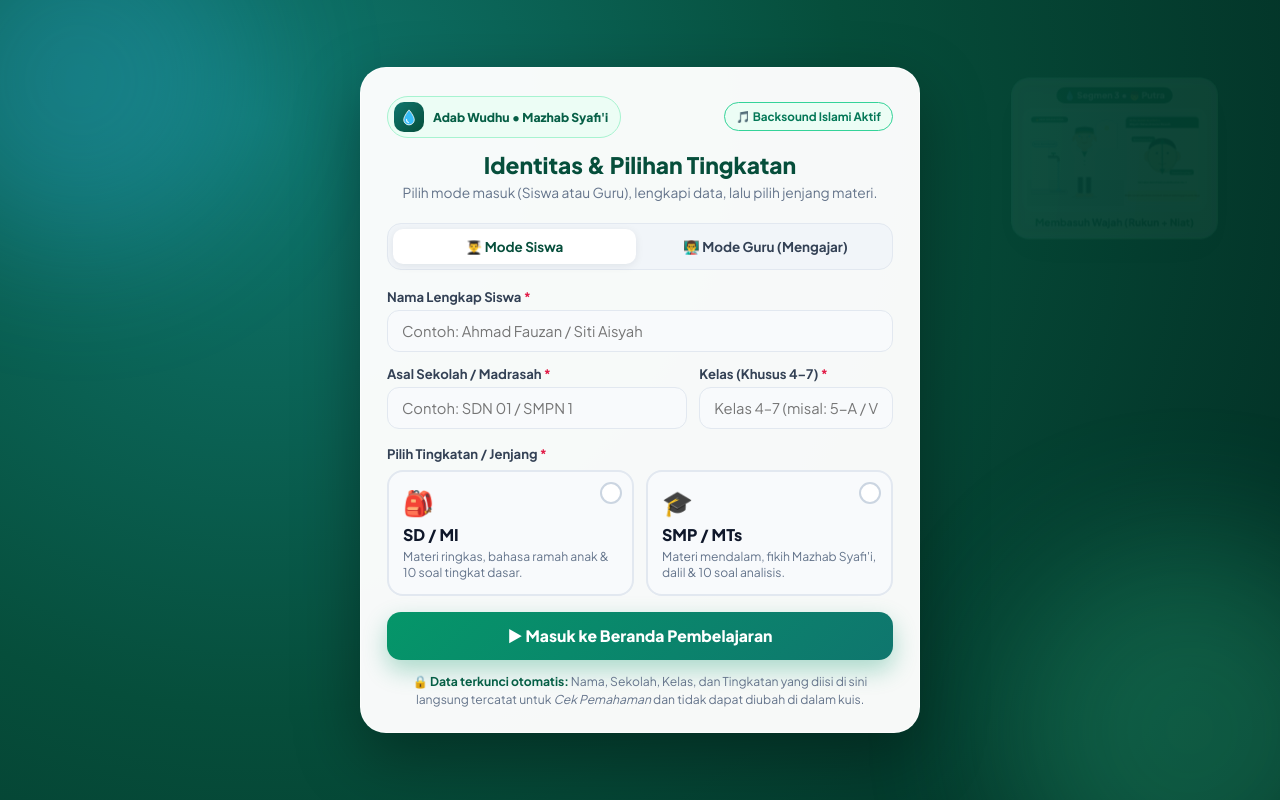
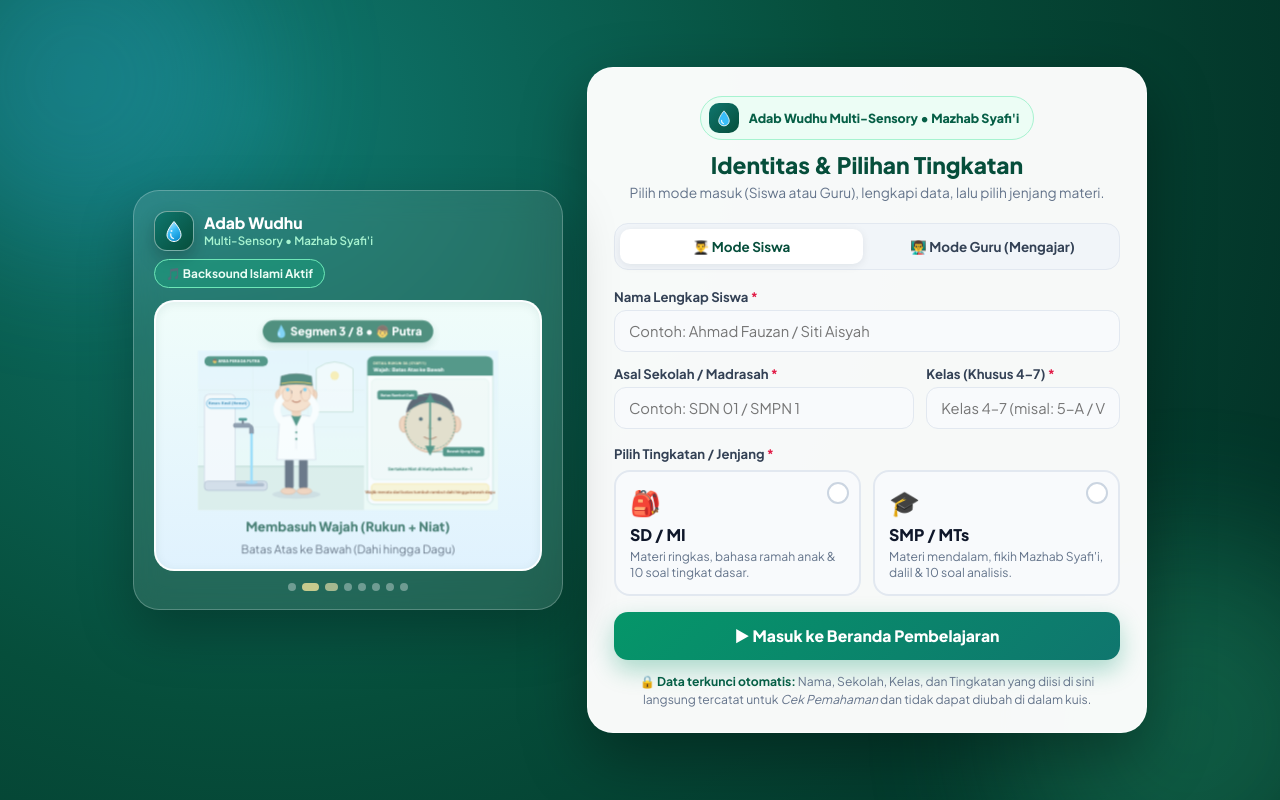
Before and after one commit to farihanputra57-a11y/Media-Adab-Wudhu, a plain HTML site: page index.html in a window 1280 px wide. Drawn offline with Linux system fonts and the light colour scheme.

Commit message:
Restore clean 2-column showcase card layout on initial gateway page

```diff
--- a/index.html
+++ b/index.html
@@ -50,9 +50,9 @@
 
     .gateway-wrap {
       position: relative;
-      z-index: 2;
+      z-index: 1;
       width: 100%;
-      max-width: 560px;
+      max-width: 1040px;
       display: flex;
       flex-direction: column;
       align-items: center;
@@ -60,115 +60,195 @@
 
     .gateway-stage {
       width: 100%;
-      display: flex;
+      display: grid;
+      grid-template-columns: minmax(300px, 430px) minmax(320px, 560px);
+      gap: 24px;
+      align-items: center;
       justify-content: center;
     }
     .gateway-stage.hidden {
       display: none;
     }
+    @media (max-width: 920px) {
+      .gateway-stage {
+        grid-template-columns: 1fr;
+        max-width: 560px;
+        gap: 16px;
+      }
+    }
 
-    /* Layer Pop-Up Gambar Animasi Wudhu Mengambang (Muncul Tiap 2 Detik, Menghilang Tipis, Pindah Tempat) */
-    .floating-wudhu-layer {
-      position: fixed;
-      inset: 0;
-      pointer-events: none;
-      z-index: 1;
-      overflow: hidden;
-    }
-    .floating-wudhu-popup {
-      position: absolute;
-      width: 255px;
-      background: rgba(255, 255, 255, 0.92);
-      backdrop-filter: blur(10px);
-      border-radius: 22px;
-      padding: 10px 12px 11px;
-      border: 2px solid rgba(167, 243, 208, 0.85);
-      box-shadow: 0 18px 42px rgba(0, 0, 0, 0.26);
+    /* Animated Wudhu 2-Second Pop-Up Showcase */
+    .wudhu-showcase {
+      background: rgba(255, 255, 255, 0.11);
+      border: 1.5px solid rgba(255, 255, 255, 0.24);
+      backdrop-filter: blur(14px);
+      border-radius: 26px;
+      padding: 20px 20px 18px;
+      box-shadow: 0 22px 54px rgba(0, 0, 0, 0.26);
       display: flex;
       flex-direction: column;
-      align-items: center;
-      gap: 6px;
-      animation: floatPopFade 2s ease-in-out forwards;
-      will-change: opacity, transform;
+      gap: 12px;
+      animation: cardEnter 0.55s cubic-bezier(0.16, 1, 0.3, 1);
     }
-    @media (max-width: 960px) {
-      .floating-wudhu-popup {
-        width: 175px;
-        padding: 7px 8px 8px;
-        opacity: 0.72;
-      }
-      .floating-wudhu-popup .popup-caption {
-        font-size: 0.7rem;
-      }
-    }
-    @keyframes floatPopFade {
-      0% {
-        opacity: 0;
-        transform: scale(0.8) translateY(14px);
-      }
-      18% {
-        opacity: 0.94;
-        transform: scale(1.02) translateY(0);
-      }
-      72% {
-        opacity: 0.9;
-        transform: scale(1) translateY(-4px);
-      }
-      100% {
-        opacity: 0;
-        transform: scale(0.94) translateY(-14px);
-      }
-    }
-    .floating-wudhu-popup .popup-step-pill {
-      display: inline-flex;
-      align-items: center;
-      gap: 5px;
-      background: #065f46;
-      color: #ffffff;
-      padding: 3px 10px;
-      border-radius: 999px;
-      font-size: 0.68rem;
-      font-weight: 800;
-    }
-    .floating-wudhu-popup .popup-svg-wrap {
-      width: 100%;
-      background: linear-gradient(180deg, #f0fdfa 0%, #e0f2fe 100%);
-      border-radius: 14px;
-      padding: 6px;
-      display: flex;
-      align-items: center;
-      justify-content: center;
-    }
-    .floating-wudhu-popup .popup-svg-wrap svg {
-      width: 100%;
-      max-height: 132px;
-      height: auto;
-      display: block;
-    }
-    .floating-wudhu-popup .popup-caption {
-      font-size: 0.78rem;
-      font-weight: 800;
-      color: #064e3b;
-      text-align: center;
-      line-height: 1.25;
-    }
-
-    .portal-top-strip {
+    .showcase-top {
       display: flex;
       align-items: center;
       justify-content: space-between;
       gap: 8px;
       flex-wrap: wrap;
-      margin-bottom: 12px;
     }
+    .showcase-brand {
+      display: inline-flex;
+      align-items: center;
+      gap: 10px;
+    }
+    .brand-drop-icon {
+      width: 40px;
+      height: 40px;
+      border-radius: 13px;
+      background: linear-gradient(135deg, #0f766e, #064e3b);
+      border: 1.5px solid rgba(255, 255, 255, 0.45);
+      display: grid;
+      place-items: center;
+      box-shadow: 0 8px 18px rgba(0, 0, 0, 0.22);
+      flex-shrink: 0;
+    }
+    .showcase-brand-text strong {
+      display: block;
+      font-size: 0.98rem;
+      font-weight: 800;
+      color: #ffffff;
+      line-height: 1.2;
+    }
+    .showcase-brand-text small {
+      display: block;
+      font-size: 0.72rem;
+      color: #a7f3d0;
+      font-weight: 600;
+    }
+    .bgm-chip {
+      border: 1px solid rgba(167, 243, 208, 0.55);
+      background: rgba(6, 78, 59, 0.55);
+      color: #ecfdf5;
+      border-radius: 999px;
+      padding: 6px 11px;
+      font-family: inherit;
+      font-size: 0.74rem;
+      font-weight: 700;
+      cursor: pointer;
+      display: inline-flex;
+      align-items: center;
+      gap: 5px;
+      transition: transform 0.15s ease, background 0.2s ease;
+    }
+    .bgm-chip:hover {
+      background: rgba(16, 185, 129, 0.35);
+      transform: translateY(-1px);
+    }
+    .bgm-chip.playing {
+      background: rgba(16, 185, 129, 0.28);
+      border-color: #6ee7b7;
+    }
+
+    .popup-stage-box {
+      position: relative;
+      background: linear-gradient(180deg, #f0fdfa 0%, #e0f2fe 100%);
+      border-radius: 20px;
+      padding: 12px 12px 10px;
+      border: 2px solid rgba(255, 255, 255, 0.85);
+      box-shadow: inset 0 2px 10px rgba(6, 78, 59, 0.08);
+      overflow: hidden;
+      min-height: 250px;
+      display: flex;
+      flex-direction: column;
+      align-items: center;
+      justify-content: center;
+    }
+    @media (max-width: 920px) {
+      .popup-stage-box {
+        min-height: 190px;
+      }
+      .popup-svg-wrap svg {
+        max-height: 155px !important;
+      }
+    }
+    .popup-card-inner {
+      width: 100%;
+      display: flex;
+      flex-direction: column;
+      align-items: center;
+      gap: 8px;
+      animation: wudhuPopIn 0.42s cubic-bezier(0.22, 1, 0.36, 1);
+    }
+    @keyframes wudhuPopIn {
+      0% { opacity: 0; transform: scale(0.86) translateY(12px); }
+      70% { opacity: 1; transform: scale(1.02) translateY(-2px); }
+      100% { opacity: 1; transform: scale(1) translateY(0); }
+    }
+    .popup-step-pill {
+      display: inline-flex;
+      align-items: center;
+      gap: 6px;
+      background: #065f46;
+      color: #ffffff;
+      padding: 4px 12px;
+      border-radius: 999px;
+      font-size: 0.74rem;
+      font-weight: 800;
+      box-shadow: 0 4px 10px rgba(6, 95, 70, 0.22);
+    }
+    .popup-svg-wrap {
+      width: 100%;
+      display: flex;
+      align-items: center;
+      justify-content: center;
+    }
+    .popup-svg-wrap svg {
+      width: 100%;
+      max-width: 310px;
+      max-height: 210px;
+      height: auto;
+      display: block;
+    }
+    .popup-caption {
+      font-size: 0.84rem;
+      font-weight: 800;
+      color: #064e3b;
+      text-align: center;
+    }
+    .popup-subcaption {
+      font-size: 0.74rem;
+      color: #334155;
+      text-align: center;
+      line-height: 1.35;
+    }
+    .popup-dots {
+      display: flex;
+      align-items: center;
+      justify-content: center;
+      gap: 6px;
+    }
+    .popup-dot {
+      width: 8px;
+      height: 8px;
+      border-radius: 999px;
+      background: rgba(255, 255, 255, 0.35);
+      transition: all 0.25s ease;
+    }
+    .popup-dot.active {
+      width: 22px;
+      background: #fde68a;
+    }
+
     .portal-logo-badge {
       display: inline-flex;
       align-items: center;
-      gap: 9px;
+      gap: 10px;
       background: #ecfdf5;
       border: 1.5px solid #a7f3d0;
-      padding: 5px 12px 5px 6px;
+      padding: 6px 14px 6px 8px;
       border-radius: 999px;
+      margin-bottom: 10px;
     }
     .portal-logo-circle {
       width: 30px;
@@ -180,33 +260,9 @@
       flex-shrink: 0;
     }
     .portal-logo-badge span {
-      font-size: 0.76rem;
+      font-size: 0.78rem;
       font-weight: 800;
       color: #065f46;
-    }
-    .bgm-chip {
-      border: 1.5px solid #a7f3d0;
-      background: #f0fdf9;
-      color: #065f46;
-      border-radius: 999px;
-      padding: 6px 11px;
-      font-family: inherit;
-      font-size: 0.73rem;
-      font-weight: 700;
-      cursor: pointer;
-      display: inline-flex;
-      align-items: center;
-      gap: 5px;
-      transition: transform 0.15s ease, background 0.2s ease;
-    }
-    .bgm-chip:hover {
-      background: #d1fae5;
-      transform: translateY(-1px);
-    }
-    .bgm-chip.playing {
-      background: #ecfdf5;
-      border-color: #34d399;
-      color: #047857;
     }
 
     /* Keyframes untuk animasi SVG wudhu di halaman awal */
@@ -635,16 +691,53 @@
       <div class="loader-status" id="loader-status">Menyiapkan media pembelajaran interaktif...</div>
     </section>
 
-    <!-- FASE 2: FORM IDENTITAS DI TENGAH + POP-UP ANIMASI WUDHU MENGAMBANG TIAP 2 DETIK -->
-    <div class="floating-wudhu-layer" id="floating-wudhu-layer" aria-hidden="true"></div>
+    <!-- FASE 2: POP-UP ANIMASI WUDHU (2 DETIK) + FORM IDENTITAS AWAL & PILIHAN TINGKATAN -->
+    <div class="gateway-stage hidden" id="gateway-stage">
+      <!-- PANEL KIRI/ATAS: POP-UP ANIMASI WUDHU BERGANTI SETIAP 2 DETIK -->
+      <aside class="wudhu-showcase" aria-label="Cuplikan Animasi Berwudhu">
+        <div class="showcase-top">
+          <div class="showcase-brand">
+            <span class="brand-drop-icon" aria-hidden="true">
+              <svg viewBox="0 0 48 48" width="24" height="24" fill="none" xmlns="http://www.w3.org/2000/svg">
+                <defs>
+                  <linearGradient id="dropGradGateway" x1="10" y1="6" x2="38" y2="44" gradientUnits="userSpaceOnUse">
+                    <stop offset="0%" stop-color="#e0f2fe"/>
+                    <stop offset="45%" stop-color="#38bdf8"/>
+                    <stop offset="100%" stop-color="#0284c7"/>
+                  </linearGradient>
+                </defs>
+                <path d="M24 5 C24 5 10 21 10 31.5 C10 39.2 16.3 45 24 45 C31.7 45 38 39.2 38 31.5 C38 21 24 5 24 5 Z" fill="url(#dropGradGateway)" stroke="#ffffff" stroke-width="2"/>
+                <path d="M17.5 30 C17 34.2 19.5 37.8 23 39" stroke="#ffffff" stroke-width="2.6" stroke-linecap="round" opacity="0.88"/>
+                <circle cx="19" cy="24" r="2" fill="#ffffff" opacity="0.85"/>
+              </svg>
+            </span>
+            <div class="showcase-brand-text">
+              <strong>Adab Wudhu</strong>
+              <small>Multi-Sensory • Mazhab Syafi'i</small>
+            </div>
+          </div>
+          <button type="button" class="bgm-chip" id="btn-gateway-bgm">🔊 Aktifkan Backsound</button>
+        </div>
 
-    <div class="gateway-stage hidden" id="gateway-stage">
+        <div class="popup-stage-box" id="wudhu-popup-stage" aria-live="polite">
+          <div class="popup-card-inner" id="wudhu-popup-inner">
+            <span class="popup-step-pill" id="popup-step-pill">💧 Segmen 1 / 8 • Putra</span>
+            <div class="popup-svg-wrap" id="popup-svg-wrap"></div>
+            <div class="popup-caption" id="popup-caption">Niat &amp; Membaca Basmalah</div>
+            <div class="popup-subcaption" id="popup-subcaption">Cuplikan animasi wudhu berganti otomatis setiap 2 detik.</div>
+          </div>
+        </div>
+
+        <div class="popup-dots" id="popup-dots" aria-hidden="true"></div>
+      </aside>
+
+      <!-- PANEL KANAN/BAWAH: FORM IDENTITAS & PILIHAN TINGKATAN -->
       <section class="portal-card" id="portal-card" aria-labelledby="portal-heading">
         <div class="done-banner" id="done-banner" role="status">
           ✅ <strong>Jawaban Cek Pemahaman Berhasil Dikirim!</strong><br/>
           Sesi pembelajaran Anda telah selesai dan otomatis kembali ke halaman awal.
         </div>
-        <div class="portal-top-strip">
+        <div class="portal-header">
           <div class="portal-logo-badge">
             <span class="portal-logo-circle" aria-hidden="true">
               <svg viewBox="0 0 48 48" width="18" height="18" fill="none" xmlns="http://www.w3.org/2000/svg">
@@ -652,11 +745,8 @@
                 <path d="M17.5 30 C17 34.2 19.5 37.8 23 39" stroke="#ffffff" stroke-width="2.8" stroke-linecap="round" opacity="0.9"/>
               </svg>
             </span>
-            <span>Adab Wudhu • Mazhab Syafi'i</span>
+            <span>Adab Wudhu Multi-Sensory • Mazhab Syafi'i</span>
           </div>
-          <button type="button" class="bgm-chip" id="btn-gateway-bgm">🔊 Aktifkan Backsound</button>
-        </div>
-        <div class="portal-header">
           <h1 id="portal-heading">Identitas &amp; Pilihan Tingkatan</h1>
           <p id="portal-subheading">Pilih mode masuk (Siswa atau Guru), lengkapi data, lalu pilih jenjang materi.</p>
         </div>
@@ -845,14 +935,15 @@
       document.addEventListener("keydown", startGatewayBgm, { once: true });
       document.addEventListener("focusin", startGatewayBgm, { once: true });
 
-      // Pop-up Gambar Animasi Wudhu muncul tiap 2 detik, menghilang tipis (fade out), lalu muncul di posisi lain
+      // Pop-up Animasi Wudhu berganti otomatis setiap 2 detik selama pengisian data
       let popupTimer = null;
       let popupIdx = 0;
       function initWudhuPopupShowcase() {
         const data = window.WUDHU_DATA;
         const anim = window.WudhuAnimator;
-        const layer = document.getElementById("floating-wudhu-layer");
-        if (!data || !data.segments || !anim || !layer) return;
+        const stageBox = document.getElementById("wudhu-popup-stage");
+        const dotsWrap = document.getElementById("popup-dots");
+        if (!data || !data.segments || !anim || !stageBox) return;
 
         const slides = data.segments.map((seg, i) => ({
           segId: seg.id,
@@ -861,43 +952,38 @@
           gender: i % 2 === 0 ? "male" : "female"
         }));
 
-        // 8 posisi bergantian di sekeliling layar agar tidak menumpuk di satu tempat & tidak menghalangi formulir
-        const positions = [
-          { top: "5%", left: "3%" },
-          { bottom: "6%", right: "3%" },
-          { top: "6%", right: "3%" },
-          { bottom: "6%", left: "3%" },
-          { top: "36%", left: "2%" },
-          { top: "36%", right: "2%" },
-          { top: "14%", left: "5%" },
-          { bottom: "14%", right: "5%" }
-        ];
+        if (dotsWrap) {
+          dotsWrap.innerHTML = slides
+            .map((_, idx) => `<span class="popup-dot ${idx === 0 ? "active" : ""}" data-pdot="${idx}"></span>`)
+            .join("");
+        }
 
-        function spawnFloatingPopup(idx) {
+        function renderPopupSlide(idx) {
           const item = slides[idx % slides.length];
-          const pos = positions[idx % positions.length];
           const genderLabel = item.gender === "female" ? "🧕 Putri" : "👦 Putra";
           const svgHtml = anim.renderScene(item.sub, item.gender);
 
-          layer.innerHTML = "";
-          const el = document.createElement("div");
-          el.className = "floating-wudhu-popup";
-          Object.keys(pos).forEach((k) => {
-            el.style[k] = pos[k];
-          });
-          el.innerHTML = `
-            <span class="popup-step-pill">💧 Segmen ${item.segId} • ${genderLabel}</span>
-            <div class="popup-svg-wrap">${svgHtml}</div>
-            <div class="popup-caption">${item.title}</div>
+          stageBox.innerHTML = `
+            <div class="popup-card-inner">
+              <span class="popup-step-pill">💧 Segmen ${item.segId} / ${slides.length} • ${genderLabel}</span>
+              <div class="popup-svg-wrap">${svgHtml}</div>
+              <div class="popup-caption">${item.title}</div>
+              <div class="popup-subcaption">${item.sub.title}</div>
+            </div>
           `;
-          layer.appendChild(el);
+
+          if (dotsWrap) {
+            dotsWrap.querySelectorAll(".popup-dot").forEach((d, di) => {
+              d.classList.toggle("active", di === (idx % slides.length));
+            });
+          }
         }
 
-        spawnFloatingPopup(0);
+        renderPopupSlide(0);
         if (popupTimer) clearInterval(popupTimer);
         popupTimer = setInterval(() => {
           popupIdx = (popupIdx + 1) % slides.length;
-          spawnFloatingPopup(popupIdx);
+          renderPopupSlide(popupIdx);
         }, 2000);
       }
 
```
